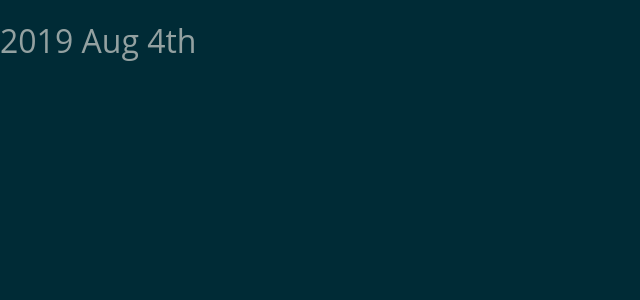
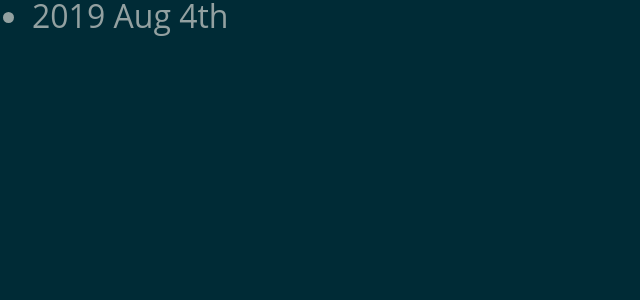
Before and after one commit to alexzhf/kid-training, a Jekyll site: the page built from docs/_posts/0000-01-01-open.md, in a window 1280 px wide. Shown: the top 300 px of the page, without its empty margins (0-640 px from the left). Built offline with Jekyll 4.4.1, drawn with Linux system fonts in a browser that asks for light colours.

Commit message:
Update format

```diff
--- a/docs/_posts/0000-01-01-open.md
+++ b/docs/_posts/0000-01-01-open.md
@@ -3,4 +3,4 @@ layout: slide
 title: "欢迎参加少儿编程之旅!"
 ---
 
-2019 Aug 4th
+- 2019 Aug 4th
```
Also changed, not shown: docs/_posts/0000-01-04-ch1.md (+1 -1 lines).
